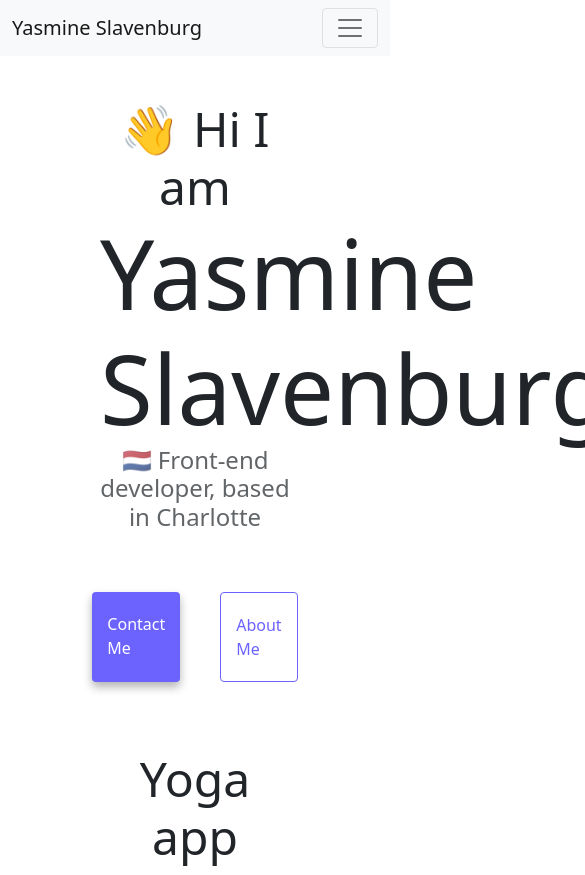
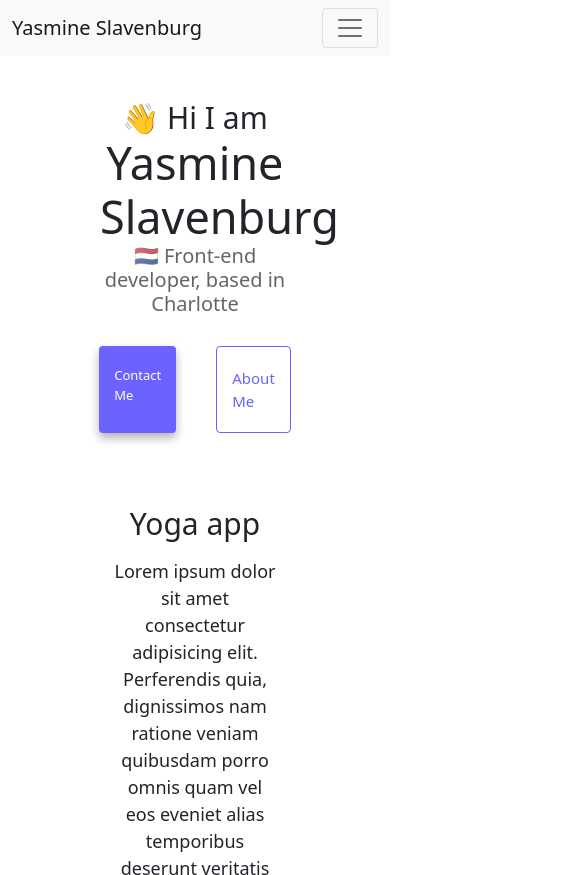
Before and after one commit to yasminesl/responsive-practice-static-website, a plain HTML site: page index.html in a window 390 px wide. Shown: the top 875 px of the page, 585 px wide, since content can reach past the window. Drawn offline with nearby package versions, Linux system fonts and the light colour scheme.

Commit message:
responsive mode adjusted

```diff
--- a/index.html
+++ b/index.html
@@ -20,7 +20,7 @@
       integrity="sha384-b5kHyXgcpbZJO/tY9Ul7kGkf1S0CWuKcCD38l8YkeH8z8QjE0GmW1gYU5S9FOnJ0"
       crossorigin="anonymous"
     ></script>
-    <link rel="stylesheet" href="src/style.css" />
+    <link rel="stylesheet" href="/src/style.css" />
   </head>
   <body>
     <nav class="navbar navbar-expand-lg navbar-light bg-light fixed-top">
@@ -96,8 +96,8 @@
           />
         </div>
         <div class="col-sm-6">
-          <h2 class="mb-3 text">Yoga app</h2>
-          <p>
+          <h2 class="mb-3">Yoga app</h2>
+          <p class="app-paragraph">
             Lorem ipsum dolor sit amet consectetur adipisicing elit. Perferendis
             quia, dignissimos nam ratione veniam quibusdam porro omnis quam vel
             eos eveniet alias temporibus deserunt veritatis minima fugiat
@@ -113,13 +113,13 @@
       <div class="row mt-5">
         <div class="col-sm-6">
           <h2 class="mb-3">Weather app</h2>
-          <p>
+          <p class="app-paragraph">
             Lorem ipsum dolor sit amet consectetur adipisicing elit. Perferendis
             quia, dignissimos nam ratione veniam quibusdam porro omnis quam vel
             eos eveniet alias temporibus deserunt veritatis minima fugiat
             explicabo eum dolore.
           </p>
-          <div class="mb-5 mt-5">
+          <div class="mt-5">
             <a href="#" class="primary-link" title="Weather app"
               >Launch Weather App</a
             >
@@ -142,14 +142,14 @@
           />
         </div>
         <div class="col-sm-6">
-          <h2 class="mb-3">Yoghurt app</h2>
-          <p>
+          <h2 class="mt-3 mb-3">Yoghurt app</h2>
+          <p class="app-paragraph">
             Lorem ipsum dolor sit amet consectetur adipisicing elit. Perferendis
             quia, dignissimos nam ratione veniam quibusdam porro omnis quam vel
             eos eveniet alias temporibus deserunt veritatis minima fugiat
             explicabo eum dolore.
           </p>
-          <div class="mt-5">
+          <div class="mt-5 mb-5">
             <a href="#" class="primary-link" title="Yoghurt app"
               >Launch Yoghurt App</a
             >
--- a/src/style.css
+++ b/src/style.css
@@ -99,3 +99,31 @@ p {
 .email-link:hover {
   text-decoration: underline;
 }
+@media (max-width: 576px) {
+  h1 {
+    font-size: 45px;
+  }
+  h2 {
+    font-size: 30px;
+  }
+  h3 {
+    font-size: 20px;
+  }
+}
+@media (max-width: 576px) {
+  .navigation-links {
+    margin: 5px;
+    padding: 5px 5px;
+    font-size: 15px;
+  }
+}
+@media (max-width: 576px) {
+  .primary-link {
+    margin: 5px;
+    font-size: 13px;
+    margin-left: 30px;
+  }
+  .app-paragraph {
+    text-align: center;
+  }
+}
```
Also changed, not shown: about.html (+1 -1 lines).
